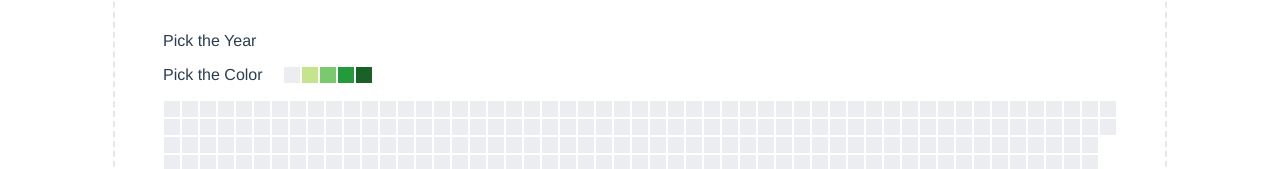
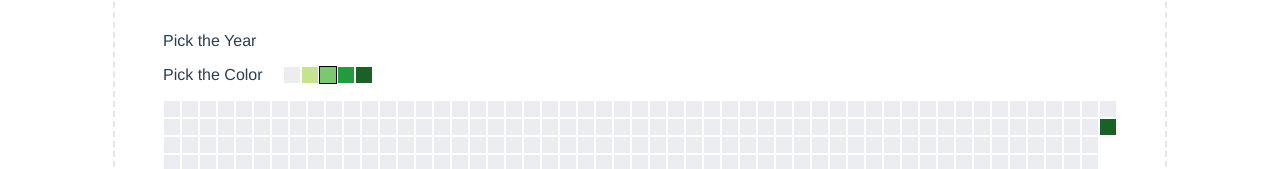
Before and after one commit to modularcoder/git-pixels, a Vue app: page / in a window 1280 px wide. Shown: the part 170-339 px from the top of the page. Built offline with nearby package versions, Linux system fonts and the light colour scheme.

Commit message:
UI improvements

```diff
--- a/src/App.vue
+++ b/src/App.vue
@@ -24,7 +24,10 @@
             class="pixel"
             :key="n"
             :style="pixelSizeStyle"
-            :class="`-color-${n - 1}`"
+            :class="[
+              { '-selected': n - 1 == selectedColor },
+              `-color-${n - 1}`
+            ]"
             @click="selectColor(n - 1)"
           ></div>
         </div>
@@ -62,7 +65,8 @@ export default {
       selectedColor: 2,
       isDrawing: false,
       days: [],
-      pixels: []
+      pixels: [],
+      amplification: 1
     };
   },
   computed: {
@@ -97,11 +101,16 @@ export default {
       this.days = daysOfYear;
     },
     setPixels() {
-      this.pixels = this.days.map((date, index) => ({
-        date,
-        index,
-        value: 0
-      }));
+      this.pixels = this.days.map((date, index) => {
+        const isLast = index === this.days.length - 1;
+
+        return {
+          date,
+          index,
+          value: isLast ? 4 : 0,
+          isEditable: !isLast
+        };
+      });
     },
     selectColor(value) {
       this.selectedColor = value;
@@ -113,6 +122,10 @@ export default {
       this.isDrawing = false;
     },
     fill(pixel) {
+      if (!pixel.isEditable) {
+        return false;
+      }
+
       pixel.value = this.selectedColor;
       this.pixels = [...this.pixels];
 
@@ -175,7 +188,7 @@ export default {
   position: relative;
 
   &.-selected {
-    border-color: red;
+    border-color: #000;
   }
 
   &.-color-0 {
```
